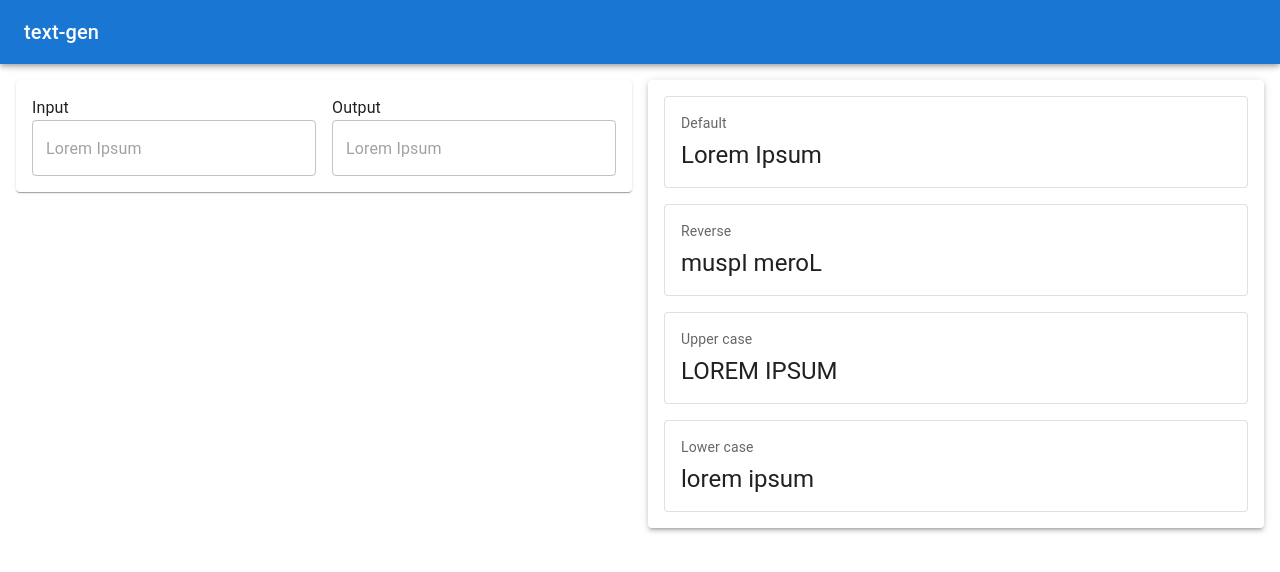
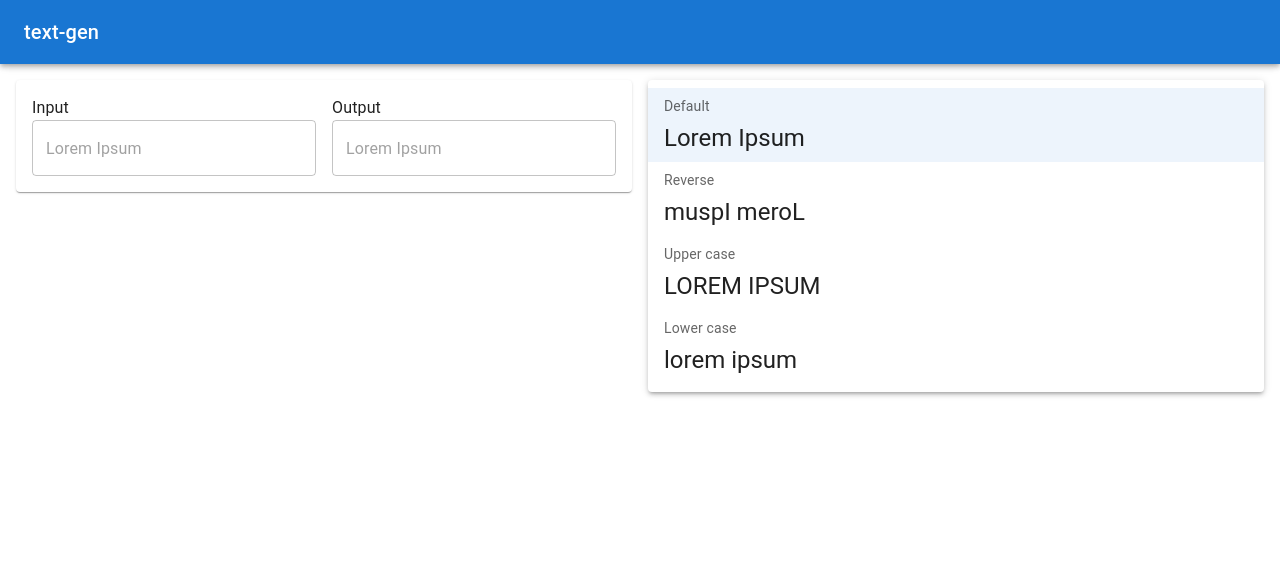
Before and after one commit to aysommer/text-gen, a React (Create React App) app: page / in a window 1280 px wide. Shown: the top 572 px of the page. Built offline with nearby package versions, Linux system fonts and the light colour scheme.

Commit message:
Optimizations.

```diff
--- a/src/components/input-contoller/InputController.tsx
+++ b/src/components/input-contoller/InputController.tsx
@@ -2,45 +2,62 @@ import {
    Paper,
    Stack,
    TextField,
-   Typography
+   Typography,
+   Box
 } from '@mui/material'
 import { observer } from 'mobx-react-lite';
 import { ChangeEvent } from 'react'
 import { DEFAULT_TEXT } from '../../constants';
 import { appStore } from '../../store';
 
-const InputController = observer(() => {
+type InputProps = {
+   label: string;
+   fieldName: keyof Pick<typeof appStore, 'value' | 'formattedValue'>;
+   readOnly?: boolean;
+};
+
+const Input: React.FC<InputProps> = observer(({
+   label,
+   fieldName,
+   readOnly = false
+}) => {
    const handleChangeValue = ({ target: { value } }: ChangeEvent<HTMLTextAreaElement>) => {
-      appStore.value = value;
+      appStore[fieldName] = value;
       appStore.format(value, appStore.templateType);
    };
 
    return (
-      <Paper sx={{ display: 'flex', padding: 2 }}>
       <Stack width='50%'>
-            <Typography>Input</Typography>
+         <Typography>{label}</Typography>
          <TextField
-               sx={{ width: '100%', marginRight: 2 }}
+            sx={{ width: '100%'}}
             id="outlined-multiline-static"
             multiline
+            aria-readonly={readOnly}
             onChange={handleChangeValue}
             placeholder={DEFAULT_TEXT}
-               value={appStore.value}
+            value={appStore[fieldName]}
          />
       </Stack>
-         <Stack width='50%' marginLeft={2}>
-            <Typography>Output</Typography>
-            <TextField
-               sx={{ width: '100%' }}
-               id="outlined-multiline-static"
-               multiline
-               aria-readonly={true}
-               placeholder={DEFAULT_TEXT}
-               value={appStore.formattedValue}
+   )
+});
+
+const InputController = () => {
+   return (
+      <Paper sx={{ display: 'flex', padding: 2 }}>
+         <Stack direction='row' spacing={2} width='100%'>
+            <Input
+               label='Input'
+               fieldName='value'
+            />
+            <Input
+               label='Output'
+               fieldName='formattedValue'
+               readOnly={true}
             />
          </Stack>
       </Paper>
    )
-});
+};
 
 export default InputController;
--- a/src/components/templates-list/TemplateItem.tsx
+++ b/src/components/templates-list/TemplateItem.tsx
@@ -1,44 +1,43 @@
 import {
-   Box,
-   Card,
-   CardActionArea,
-   CardContent,
+   Stack,
+   ListItemButton,
    Typography
 } from "@mui/material";
-import { observer } from "mobx-react-lite";
-import React from "react";
-import { appStore } from "../../store";
+import React, { useCallback } from "react";
+import type { appStore } from "../../store";
 import type { TemplateExample, TemplateType } from "../../types";
 
 type TemplateItemProps = {
+   isSelected: boolean;
    templateType: TemplateType;
+   handleSetTemplate: typeof appStore.setTemplateType;
    example: TemplateExample;
 }
 
-const TemplateItem: React.FC<TemplateItemProps> = observer(({
+const TemplateItem: React.FC<TemplateItemProps> = ({
+   isSelected,
+   handleSetTemplate,
    templateType,
    example
 }) => {
-   const handleClick = () => {
-      appStore.setTemplateType(templateType);
-   }
+   const handleOnClick = useCallback(() => {
+      handleSetTemplate(templateType);
+   }, [handleSetTemplate, templateType]);
 
    return (
-      <Box>
-         <Card variant="outlined">
-            <CardActionArea onClick={handleClick}>
-               <CardContent>
+      <ListItemButton selected={isSelected} onClick={handleOnClick}>
+         <Stack>
             <Typography sx={{ fontSize: 14 }} color="text.secondary" gutterBottom>
                {templateType}
             </Typography>
             <Typography variant="h5" component="div">
                {example}
             </Typography>
-               </CardContent>
-            </CardActionArea>
-         </Card>
-      </Box>
+         </Stack>
+      </ListItemButton>
    );
+};
+
+export default React.memo(TemplateItem, (prevProps, nextProps) => {
+   return prevProps.isSelected === nextProps.isSelected;
 });
-
-export default React.memo(TemplateItem);
--- a/src/components/templates-list/TemplatesList.tsx
+++ b/src/components/templates-list/TemplatesList.tsx
@@ -1,27 +1,31 @@
 import {
    Paper,
-   Stack
+   List
 } from "@mui/material";
+import { observer } from "mobx-react-lite";
 import { TEMPLATES } from "../../constants";
+import { appStore } from "../../store";
 import { TemplateType } from "../../types";
 import TemplateItem from "./TemplateItem";
 
 const TEMPLATES_TYPES = Object.keys(TEMPLATES) as TemplateType[];
 
-const TemplatesList = () => {
+const TemplatesList = observer(() => {
    return (
-      <Paper elevation={3} sx={{ padding: 2 }}>
-         <Stack spacing={2}>
-            {TEMPLATES_TYPES.map((type, i) => (
+      <Paper elevation={3}>
+         <List>
+            {TEMPLATES_TYPES.map((templateType) => (
                <TemplateItem
-                  key={i}
-                  templateType={type}
-                  example={TEMPLATES[type]}
+                  key={templateType}
+                  isSelected={appStore.templateType === templateType}
+                  handleSetTemplate={appStore.setTemplateType}
+                  templateType={templateType}
+                  example={TEMPLATES[templateType]}
                />
             ))}
-         </Stack>
+         </List>
       </Paper>
    );
-}
+});
 
 export default TemplatesList;
--- a/src/store/App.ts
+++ b/src/store/App.ts
@@ -2,6 +2,13 @@ import { makeAutoObservable } from "mobx";
 import { DEFAULT_TYPE } from "../constants";
 import { TemplateType } from "../types";
 import { lowerCase, reverse, upperCase } from "../utils";
+
+const FormatFunctionCfg = {
+   'Default': null,
+   'Reverse': reverse,
+   'Upper case': upperCase,
+   'Lower case': lowerCase
+};
 
 class AppStore {
    public value: string = '';
@@ -19,12 +26,8 @@ class AppStore {
    }
 
    public format = (value: string, templateType: TemplateType): void => {
-      switch (templateType) {
-         case 'Default': this.formattedValue = value; break;
-         case 'Reverse': this.formattedValue = reverse(value); break;
-         case 'Upper case': this.formattedValue = upperCase(value); break;
-         case 'Lower case': this.formattedValue = lowerCase(value); break;
-      }
+      const formatFunction = FormatFunctionCfg[templateType];
+      this.formattedValue = (formatFunction) ? formatFunction(value) : value;
    }
 }
 
```
Lines whose indentation alone changed are shown as unchanged.
